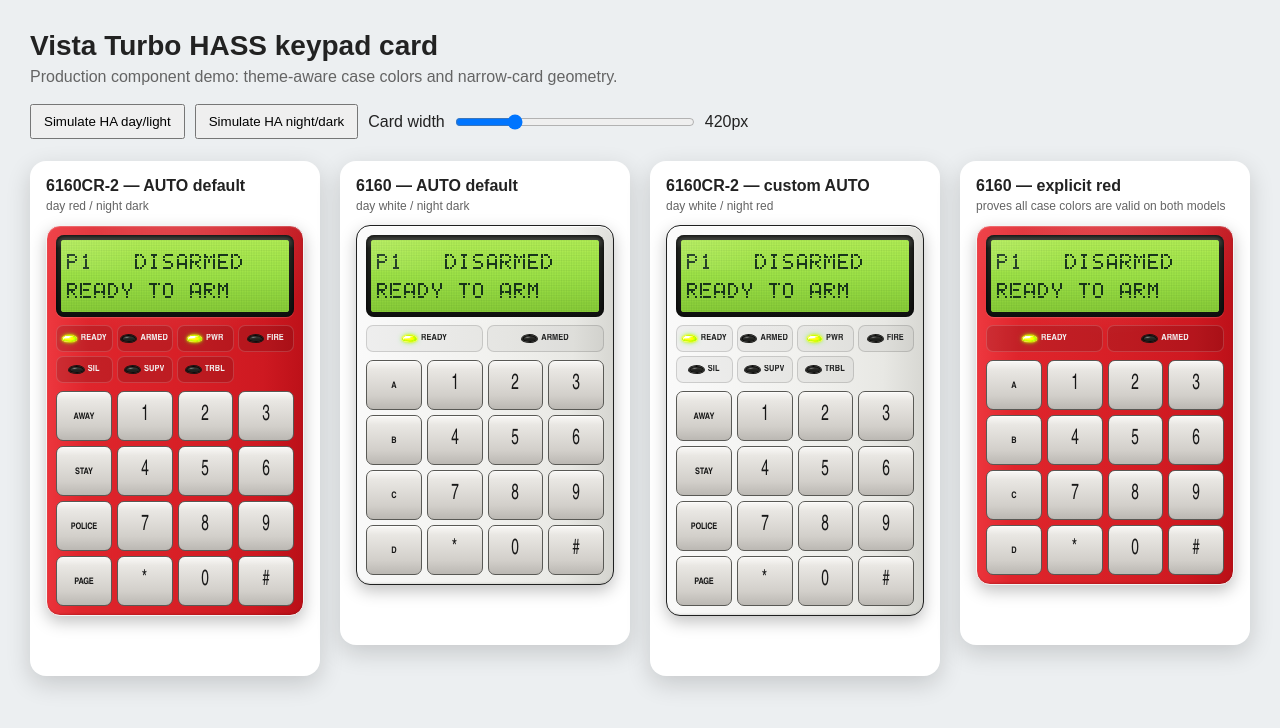
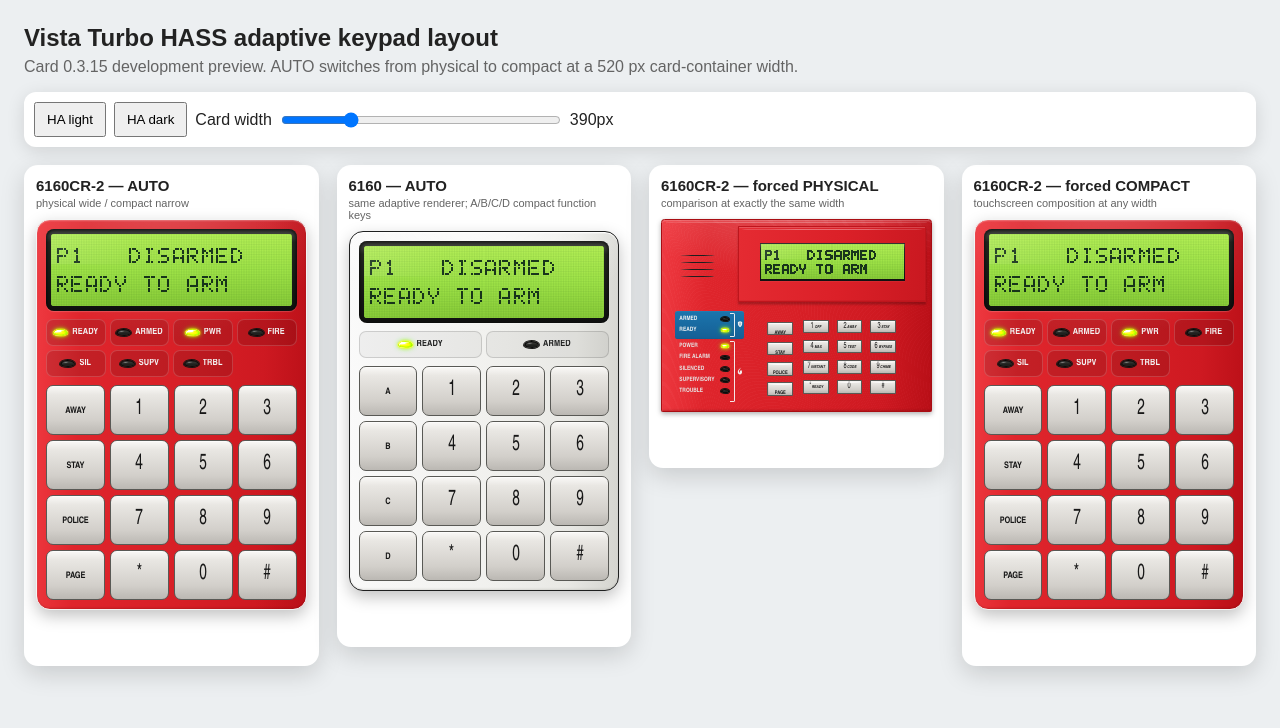
Before and after one commit to wtc-brycel/vistaturbo-hass, a plain HTML site: page frontend/demo.html in a window 1280 px wide. Drawn offline with Linux system fonts and the light colour scheme.

Commit message:
Update adaptive keypad demo

```diff
--- a/frontend/demo.html
+++ b/frontend/demo.html
@@ -2,42 +2,45 @@
 <html>
 <head>
 <meta charset="utf-8">
-<title>Vista Keypad Card Preview</title>
+<meta name="viewport" content="width=device-width,initial-scale=1">
+<title>Vista Keypad Adaptive Layout Preview</title>
 <style>
   :root{--primary-text-color:#1f1f1f;--secondary-text-color:#646464;--card-background-color:#fff;--ha-card-background:#fff}
-  *{box-sizing:border-box} body{margin:0;padding:30px;font-family:Arial,Helvetica,sans-serif;background:#eceff1;color:#222}
+  *{box-sizing:border-box} body{margin:0;padding:24px;font-family:Arial,Helvetica,sans-serif;background:#eceff1;color:#222}
   body.dark{--primary-text-color:#f1f3f4;--secondary-text-color:#aab0b5;--card-background-color:#202124;--ha-card-background:#202124;background:#111315;color:#f1f3f4}
-  h1{margin:0 0 6px;font-size:28px} p{margin:0 0 18px;color:var(--secondary-text-color)}
-  .toolbar{display:flex;flex-wrap:wrap;align-items:center;gap:10px;margin:0 0 22px}.toolbar button{padding:8px 12px;cursor:pointer}.toolbar label{display:flex;align-items:center;gap:8px}.toolbar input{width:240px}
-  .grid{display:grid;grid-template-columns:repeat(auto-fit,minmax(min(280px,100%),1fr));gap:20px;align-items:start}
-  .panel{min-width:0;background:var(--card-background-color);border-radius:16px;padding:16px;box-shadow:0 8px 24px rgba(0,0,0,.16);overflow:hidden}
-  .panel h2{margin:0 0 4px;font-size:16px}.panel p{font-size:12px;margin-bottom:12px}.demo-card{width:min(100%,var(--demo-width,420px));margin:auto}
+  h1{margin:0 0 6px;font-size:24px} p{margin:0 0 16px;color:var(--secondary-text-color)}
+  .toolbar{position:sticky;top:0;z-index:5;display:flex;flex-wrap:wrap;align-items:center;gap:8px;margin:0 0 18px;padding:10px;background:var(--card-background-color);border-radius:12px;box-shadow:0 4px 18px rgba(0,0,0,.12)}
+  .toolbar button{padding:8px 11px;cursor:pointer}.toolbar label{display:flex;align-items:center;gap:7px}.toolbar input{width:min(42vw,280px)}
+  .grid{display:grid;grid-template-columns:repeat(auto-fit,minmax(min(260px,100%),1fr));gap:18px;align-items:start}
+  .panel{min-width:0;background:var(--card-background-color);border-radius:14px;padding:12px;box-shadow:0 8px 24px rgba(0,0,0,.15);overflow:hidden}
+  .panel h2{margin:0 0 3px;font-size:15px}.panel p{font-size:11px;margin-bottom:10px}.demo-card{width:min(100%,var(--demo-width,390px));margin:auto}
+  @media(max-width:500px){body{padding:8px}.grid{grid-template-columns:1fr}.toolbar{top:0}}
 </style>
 <script>if(!customElements.get("ha-card"))customElements.define("ha-card",class extends HTMLElement{});</script>
 <script src="./vista-keypad-card.js"></script>
 </head>
 <body>
-<h1>Vista Turbo HASS keypad card</h1>
-<p>Production component demo: theme-aware case colors and narrow-card geometry.</p>
+<h1>Vista Turbo HASS adaptive keypad layout</h1>
+<p>Card 0.3.15 development preview. AUTO switches from physical to compact at a 520 px card-container width.</p>
 <div class="toolbar">
-  <button id="light">Simulate HA day/light</button><button id="dark">Simulate HA night/dark</button>
-  <label>Card width <input id="width" type="range" min="260" max="940" value="420" step="10"><span id="width-value">420px</span></label>
+  <button id="light">HA light</button><button id="dark">HA dark</button>
+  <label>Card width <input id="width" type="range" min="220" max="940" value="390" step="10"><span id="width-value">390px</span></label>
 </div>
 <div class="grid">
-  <section class="panel"><h2>6160CR-2 — AUTO default</h2><p>day red / night dark</p><div class="demo-card"><vista-keypad-card id="cr2-auto"></vista-keypad-card></div></section>
-  <section class="panel"><h2>6160 — AUTO default</h2><p>day white / night dark</p><div class="demo-card"><vista-keypad-card id="k6160-auto"></vista-keypad-card></div></section>
-  <section class="panel"><h2>6160CR-2 — custom AUTO</h2><p>day white / night red</p><div class="demo-card"><vista-keypad-card id="cr2-custom"></vista-keypad-card></div></section>
-  <section class="panel"><h2>6160 — explicit red</h2><p>proves all case colors are valid on both models</p><div class="demo-card"><vista-keypad-card id="k6160-red"></vista-keypad-card></div></section>
+  <section class="panel"><h2>6160CR-2 — AUTO</h2><p>physical wide / compact narrow</p><div class="demo-card"><vista-keypad-card id="cr2-auto"></vista-keypad-card></div></section>
+  <section class="panel"><h2>6160 — AUTO</h2><p>same adaptive renderer; A/B/C/D compact function keys</p><div class="demo-card"><vista-keypad-card id="k6160-auto"></vista-keypad-card></div></section>
+  <section class="panel"><h2>6160CR-2 — forced PHYSICAL</h2><p>comparison at exactly the same width</p><div class="demo-card"><vista-keypad-card id="cr2-physical"></vista-keypad-card></div></section>
+  <section class="panel"><h2>6160CR-2 — forced COMPACT</h2><p>touchscreen composition at any width</p><div class="demo-card"><vista-keypad-card id="cr2-compact"></vista-keypad-card></div></section>
 </div>
 <script>
 const hass={themes:{darkMode:false},states:{"sensor.vista_partition_1_keypad":{state:"P1 DISARMED / READY TO ARM",attributes:{line_1:"P1   DISARMED   ",line_2:"READY TO ARM    ",ready:true,armed:false,trouble:false,power:true,fire_alarm:false,silenced:false,supervisory:false,backlight:true}}}};
 const configs=[
- ["cr2-auto",{model:"6160cr2"}],
- ["k6160-auto",{model:"6160"}],
- ["cr2-custom",{model:"6160cr2",case_color:"auto",day_case_color:"white",night_case_color:"red"}],
- ["k6160-red",{model:"6160",case_color:"red"}],
+ ["cr2-auto",{model:"6160cr2",layout:"auto"}],
+ ["k6160-auto",{model:"6160",layout:"auto"}],
+ ["cr2-physical",{model:"6160cr2",layout:"physical"}],
+ ["cr2-compact",{model:"6160cr2",layout:"compact"}],
 ];
-const cards=configs.map(([id,config])=>{const card=document.getElementById(id);card.setConfig({entity:"sensor.vista_partition_1_keypad",read_only:true,...config});card.hass=hass;return card});
+const cards=configs.map(([id,config])=>{const card=document.getElementById(id);card.setConfig({entity:"sensor.vista_partition_1_keypad",read_only:true,case_color:"auto",...config});card.hass=hass;return card});
 function setTheme(dark){hass.themes.darkMode=dark;document.body.classList.toggle("dark",dark);cards.forEach(card=>card.hass=hass)}
 document.getElementById("light").onclick=()=>setTheme(false);document.getElementById("dark").onclick=()=>setTheme(true);
 const width=document.getElementById("width"),wv=document.getElementById("width-value");function setWidth(){const v=`${width.value}px`;document.documentElement.style.setProperty("--demo-width",v);wv.textContent=v}width.oninput=setWidth;setWidth();
```
